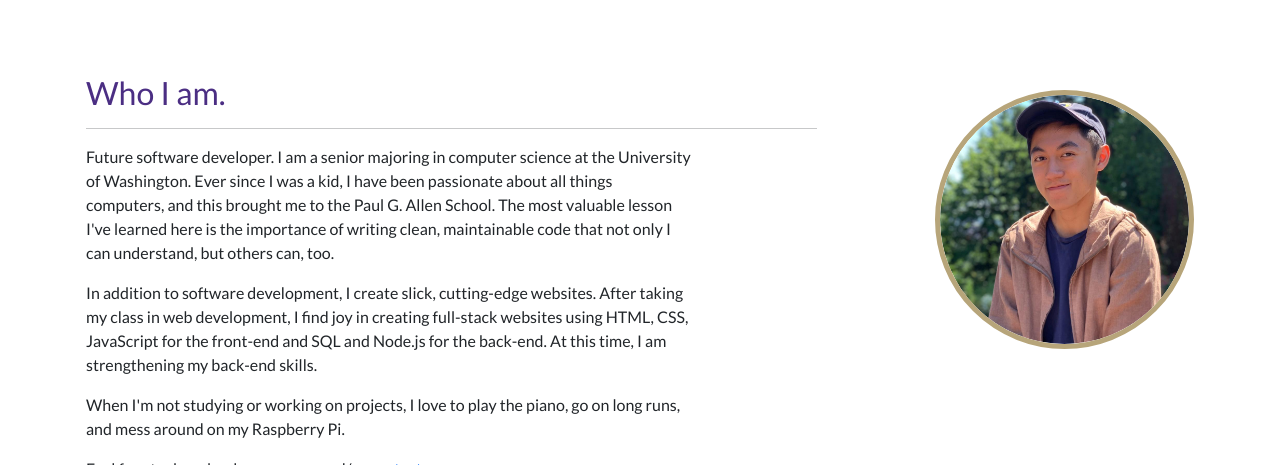
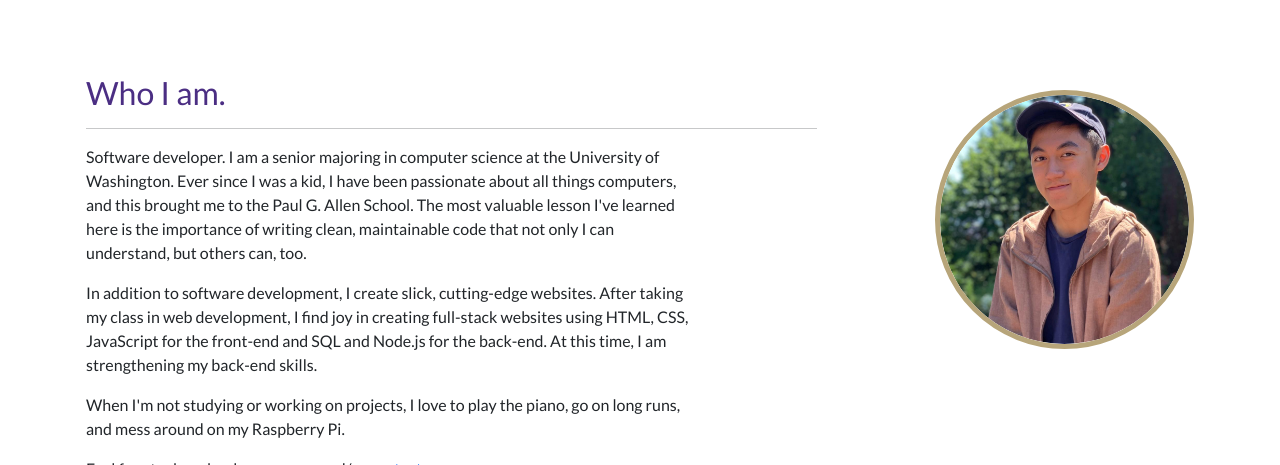
Before and after one commit to andyphandy/andyphandy.github.io, a plain HTML site: page public/index.html in a window 1280 px wide. Shown: the part 662-1127 px from the top of the page. Drawn offline with nearby package versions, Linux system fonts and the light colour scheme; some packages are replaced by stand-ins of ours; a script that the page names is missing.

Commit message:
Removed the word Future in About Me Section

```diff
--- a/public/index.html
+++ b/public/index.html
@@ -94,7 +94,7 @@
             <div class="row">
               <div class="col-12 col-lg-10">
                 <p>
-                  Future software developer. I am a senior majoring in computer science at the University
+                  Software developer. I am a senior majoring in computer science at the University
                   of Washington. Ever since I was a kid, I have been passionate about all things computers, and this brought
                   me to the Paul G. Allen School. The most valuable lesson I've learned here is the importance
                   of writing clean, maintainable code that not only I can understand, but others can, too.
```
